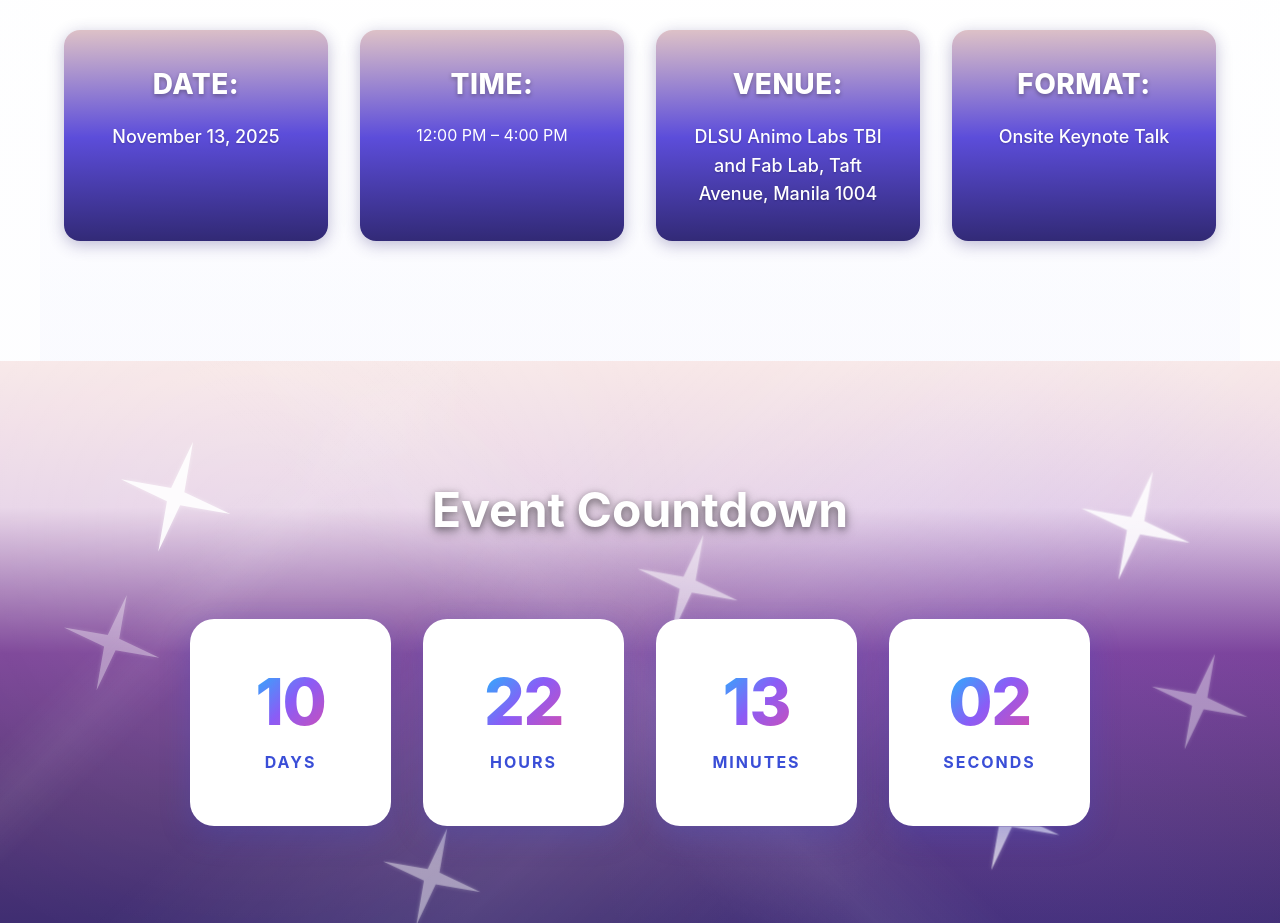
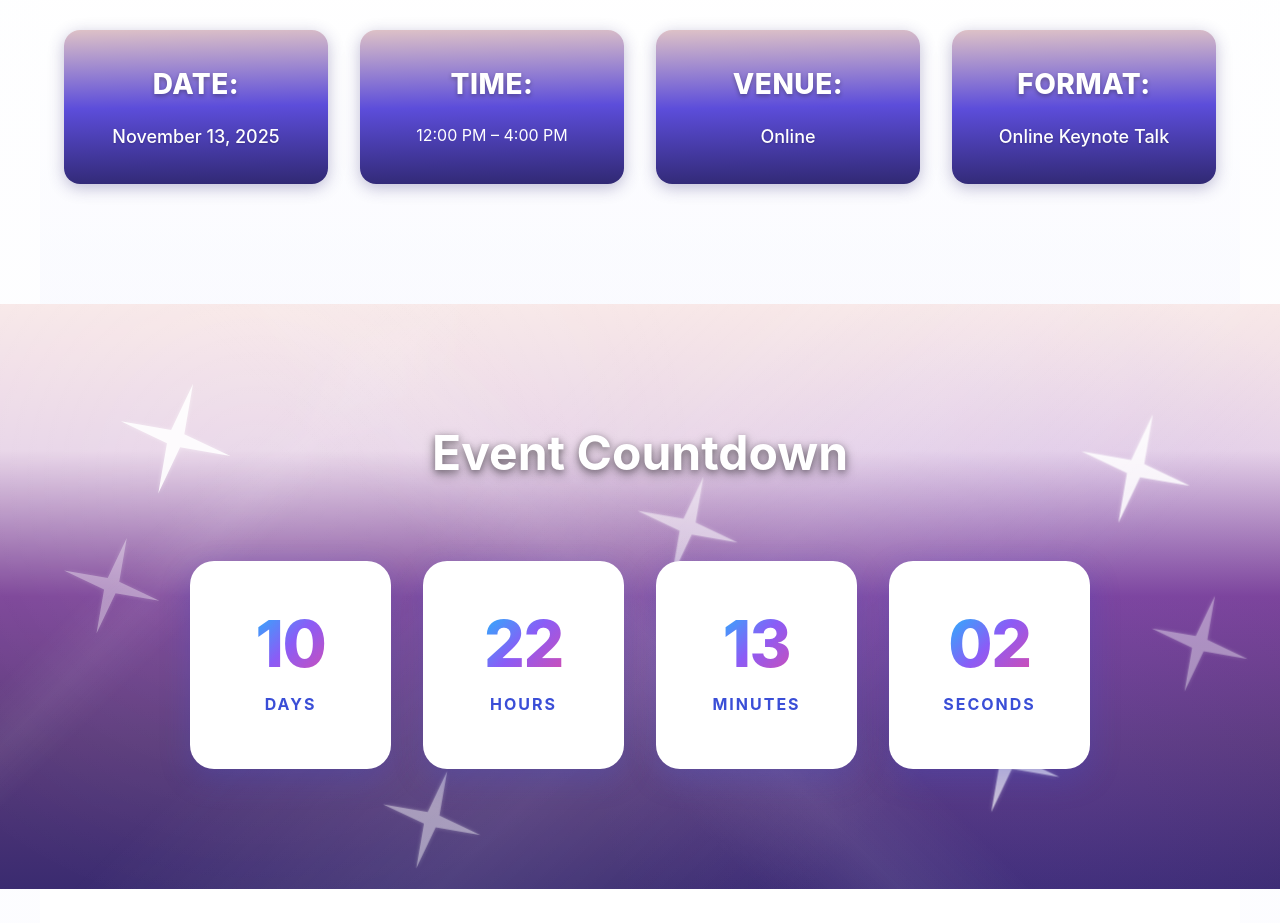
Before and after one commit to GDSC-PLM/gdg-phsw-2025, a Next.js app in the folder app/: page / in a window 1280 px wide. Shown: the part 880-1803 px from the top of the page. Built offline with nearby package versions, Linux system fonts and the light colour scheme.

Commit message:
chore: modality and prep for deployment

```diff
--- a/app/constants/eventData.ts
+++ b/app/constants/eventData.ts
@@ -10,8 +10,8 @@ export const EVENT_DETAILS: EventDetails = {
   tagline: 'In collaboration with Philippine Startup Week 2025',
   date: 'November 13, 2025',
   time: '12:00 PM – 4:00 PM',
-  venue: 'DLSU Animo Labs TBI and Fab Lab, Taft Avenue, Manila 1004',
-  format: 'Onsite Keynote Talk',
+  venue: 'Online',
+  format: 'Online Keynote Talk',
   audience: '100–150 PLM students',
 };
 
--- a/app/constants/faq.ts
+++ b/app/constants/faq.ts
@@ -23,7 +23,7 @@ export const FAQ_ITEMS: FAQItem[] = [
   {
     id: 'faq-4',
     question: 'Where is the venue?',
-    answer: 'The event will be held at DLSU Animo Labs TBI and Fab Lab, Taft Avenue, Manila 1004.',
+    answer: 'The event will be held online.',
   },
   {
     id: 'faq-5',
--- a/app/next.config.ts
+++ b/app/next.config.ts
@@ -6,7 +6,6 @@ const nextConfig: NextConfig = {
   images: {
     unoptimized: true,
   },
-  swcMinify: true,
   compiler: {
     removeConsole: process.env.NODE_ENV === 'production',
   },
```
Also changed, not shown: 2 other files (tests, documents, lock files or other folders).
